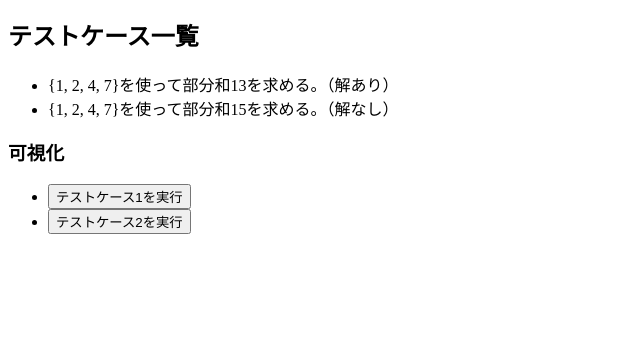
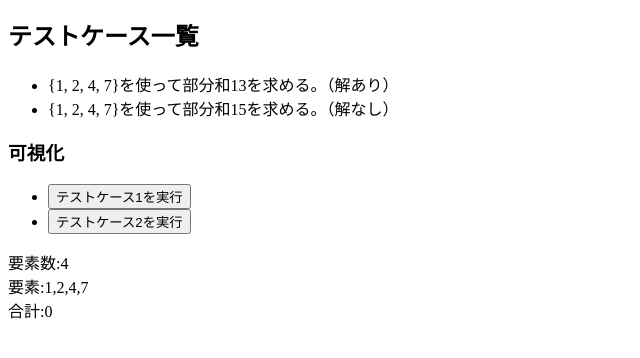
Before and after one commit to ksomemo/visualizing-algorithm, a plain HTML site: page html/dfs/partialsum.html in a window 1280 px wide. Both pictures are taken after a click on the button "テストケース1を実行". Shown: the part 116-474 px from the top of the page, without its empty margins (0-640 px from the left). Drawn offline with Linux system fonts and the light colour scheme.

Commit message:
テストケース1実行ボタンをクリックした時の動作をJavascriptで行うようにした。

```diff
--- a/html/dfs/partialsum.html
+++ b/html/dfs/partialsum.html
@@ -19,7 +19,12 @@
 		</ul>
 
 		<div id="result">
+			<div id="numCnt"></div>
+			<div id="nums"></div>
+			<div id="sum"></div>
 			<canvas id="progress"></canvas>
 		</div>
 	</body>
+
+	<script type="text/javascript" src="../../js/dfs/partialsum.js"></script>
 </html>
--- /dev/null
+++ b/js/dfs/partialsum.js
@@ -0,0 +1,14 @@
+
+var numCntDom = document.getElementById("numCnt");
+var sumDom = document.getElementById("sum");
+var numsDom = document.getElementById("nums");
+var testcase1 = document.getElementById("testcase1");
+
+testcase1.onclick = function () {
+	var nums = [1, 2, 4, 7];
+	var sum = 0;
+
+	numCntDom.innerHTML = "要素数:" + nums.length;
+	numsDom.innerHTML = "要素:" + nums;
+	sumDom.innerHTML = "合計:" + sum;
+};
```
